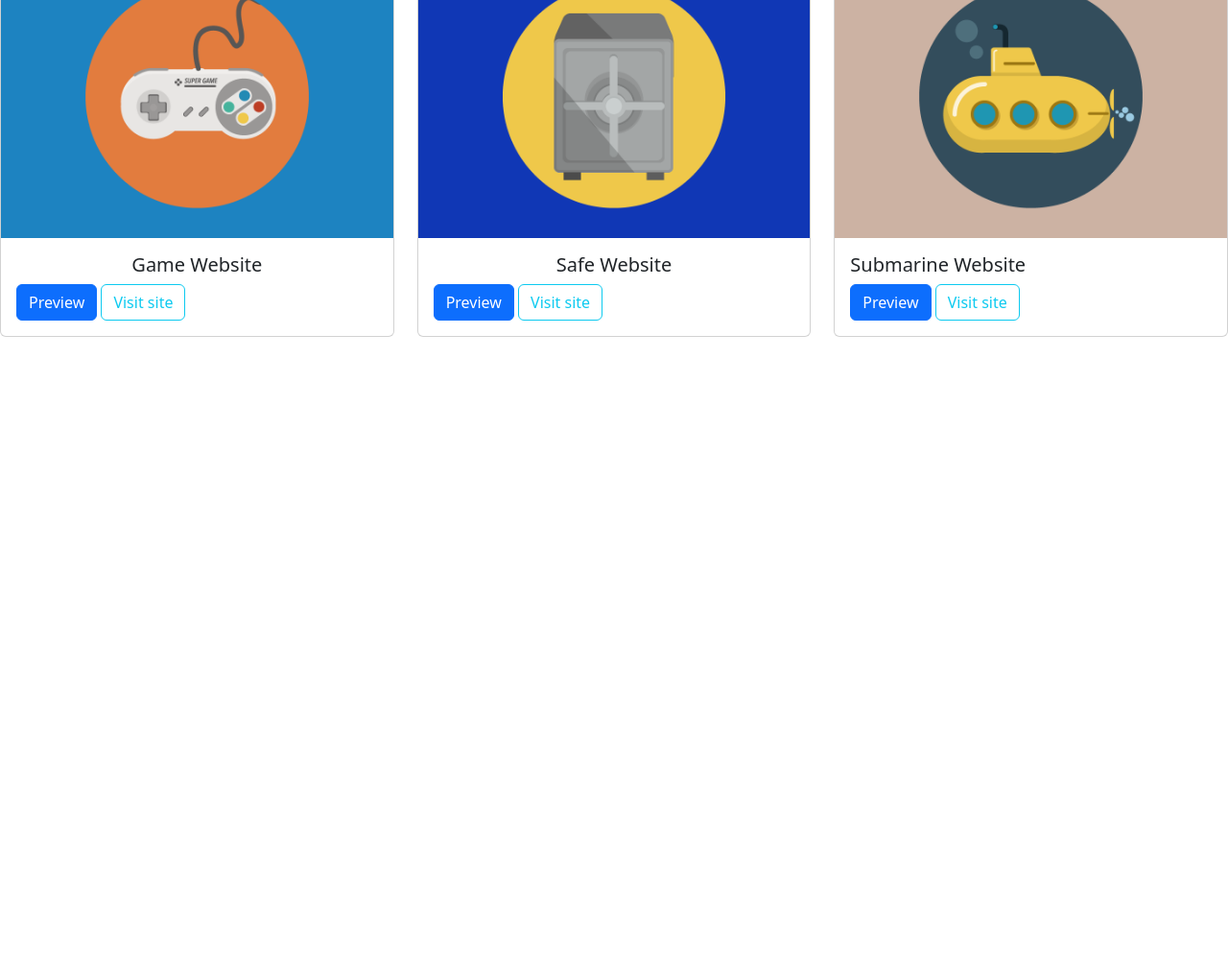
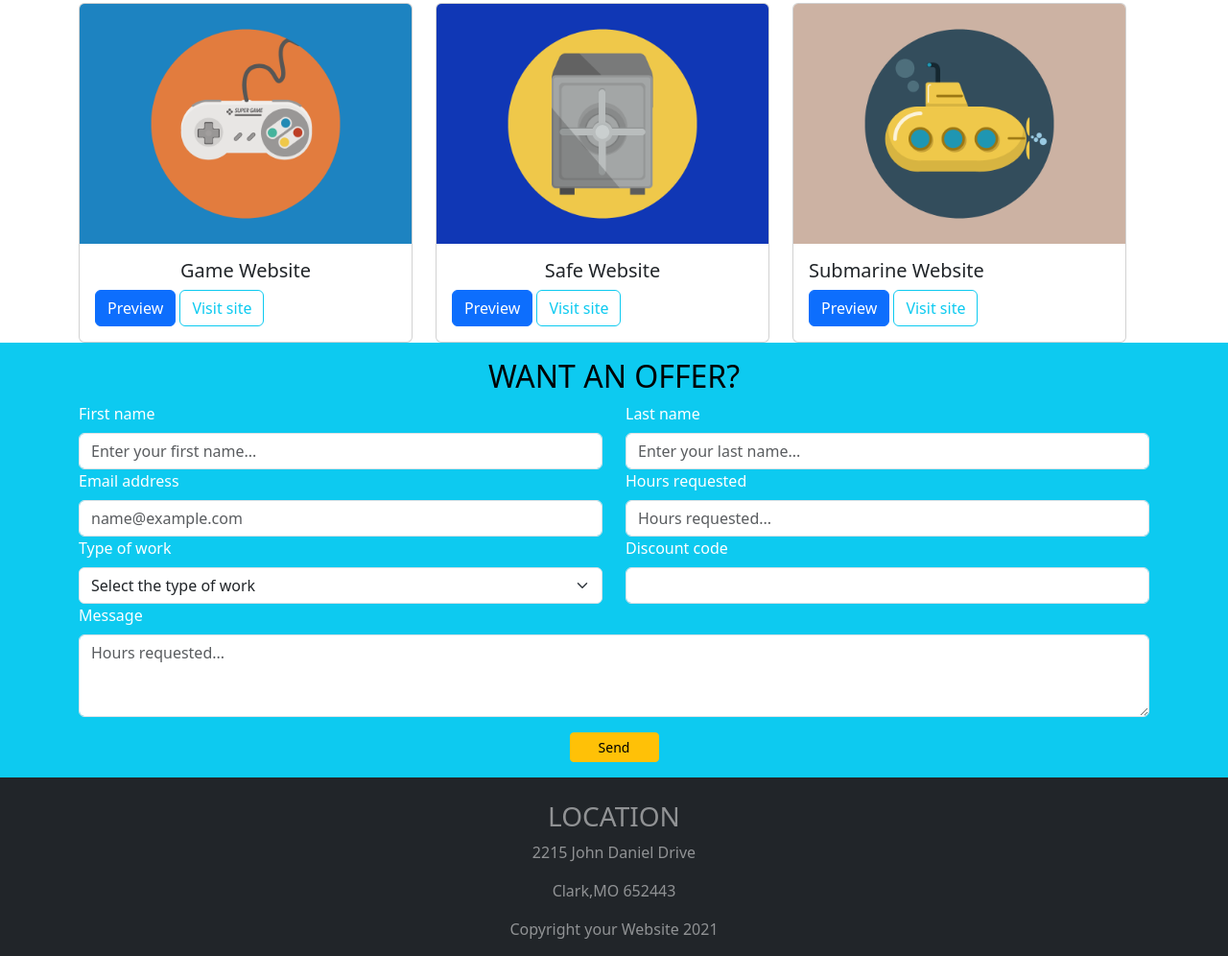
Before and after one commit to damiano000/bootstrap-html-freelancer, a plain HTML site: page index.html in a window 1280 px wide. Shown: the part 1020-2016 px from the top of the page at 96% size. Before the commit the page ends 1371 px from the top, so only its background shows below. Drawn offline with nearby package versions, Linux system fonts and the light colour scheme.

Commit message:
footer 1 and footer 2 inserted

```diff
--- a/index.html
+++ b/index.html
@@ -13,7 +13,6 @@
 
 <body>
 
-    <body>
     <!-- header della pagina -->
     <header>
         <div class="container-fluid bg-dark h_8vh  ">
@@ -43,7 +42,8 @@
         </section>
     </main>
 
-        <section>
+    <section class="container text-left">
+        <div class="row">
             <h2 class="text-center">Portfolio</h2>
 
             <!-- 1st card -->
@@ -58,6 +58,7 @@
                         </div>
                     </div>
                 </div>
+
                 <!-- 2st card -->
                 <div class="col">
                     <div class="card h-100">
@@ -121,16 +122,92 @@
 
 
 
+    <!-- footer della pagina -->
+    <footer class="bg-info text-white py-3">
+        <h2 class="text-center text-black">WANT AN OFFER?</h2>
+        <section>
+            <div class="container">
+
+                <div class="row">
+                    <div class="col-6 col-sm-6"> <label for="exampleFormControlInput1" class="form-label">First
+                            name</label>
+                        <input type="email" class="form-control" id="exampleFormControlInput1"
+                            placeholder="Enter your first name...">
+                    </div>
+
+                    <div class="col">
+                        <label for="exampleFormControlInput1" class="form-label">Last name</label>
+                        <input type="email" class="form-control" id="exampleFormControlInput1"
+                            placeholder="Enter your last name...">
+                    </div>
+                </div>
+
+
+                <div class="row">
+
+                    <div class="col-6 col-sm-6"> <label for="exampleFormControlInput1" class="form-label">Email
+                            address</label>
+                        <input type="email" class="form-control" id="exampleFormControlInput1"
+                            placeholder="name@example.com">
+                    </div>
+
+                    <div class="col">
+                        <label for="exampleFormControlInput1" class="form-label">Hours requested</label>
+                        <input type="email" class="form-control" id="exampleFormControlInput1"
+                            placeholder="Hours requested...">
+                    </div>
+                </div>
+
+                <div class="row">
+                    <div class="col-6 col-sm-6">
+                        <label for="disabledSelect" class="form-label">Type of work</label>
+                        <select id="disabledSelect" class="form-select">
+                            <option>Select the type of work</option>
+                        </select>
+                    </div>
+
+                    <div class="col">
+                        <label for="exampleFormControlInput1" class="form-label">Discount code</label>
+                        <input type="email" class="form-control" id="exampleFormControlInput1">
+                    </div>
+                </div>
+
+                <div class="row">
+                    <div class="col"><label for="exampleFormControlTextarea1" class="form-label">Message</label>
+                        <textarea class="form-control" id="exampleFormControlTextarea1" placeholder="Hours requested..."
+                            rows="3"></textarea>
+
+                    </div>
+                </div>
+                <div class="row text-center mt-3">
+                    <div class="col">
+                        <button type="button"
+                            class="btn btn-warning text-center btn-sm d-grid gap-2 col-1 mx-auto">Send</button>
+                    </div>
+                </div>
+            </div>
+
+
+        </section>
+
+    </footer>
+
+    <footer class="bg-dark text-center text-white-50 pt-4">
+        <div class="container-fluid">
+            <div class="row">
+                <div class="col">
+                    <h3>LOCATION</h3>
+                    <p>2215 John Daniel Drive</p>
+                    <p>Clark,MO 652443</p>
+                    <p>Copyright your Website 2021</p>
+                </div>
+            </div>
+        </div>
+    </footer>
 
 
 
 
-
-
-        <!-- footer della pagina -->
-        <footer>
-
-        </footer>
     <script src="https://cdn.jsdelivr.net/npm/bootstrap@5.3.0/dist/js/bootstrap.bundle.min.js"
         integrity="sha384-geWF76RCwLtnZ8qwWowPQNguL3RmwHVBC9FhGdlKrxdiJJigb/j/68SIy3Te4Bkz"
         crossorigin="anonymous"></script>
```
Lines whose indentation alone changed are shown as unchanged.
